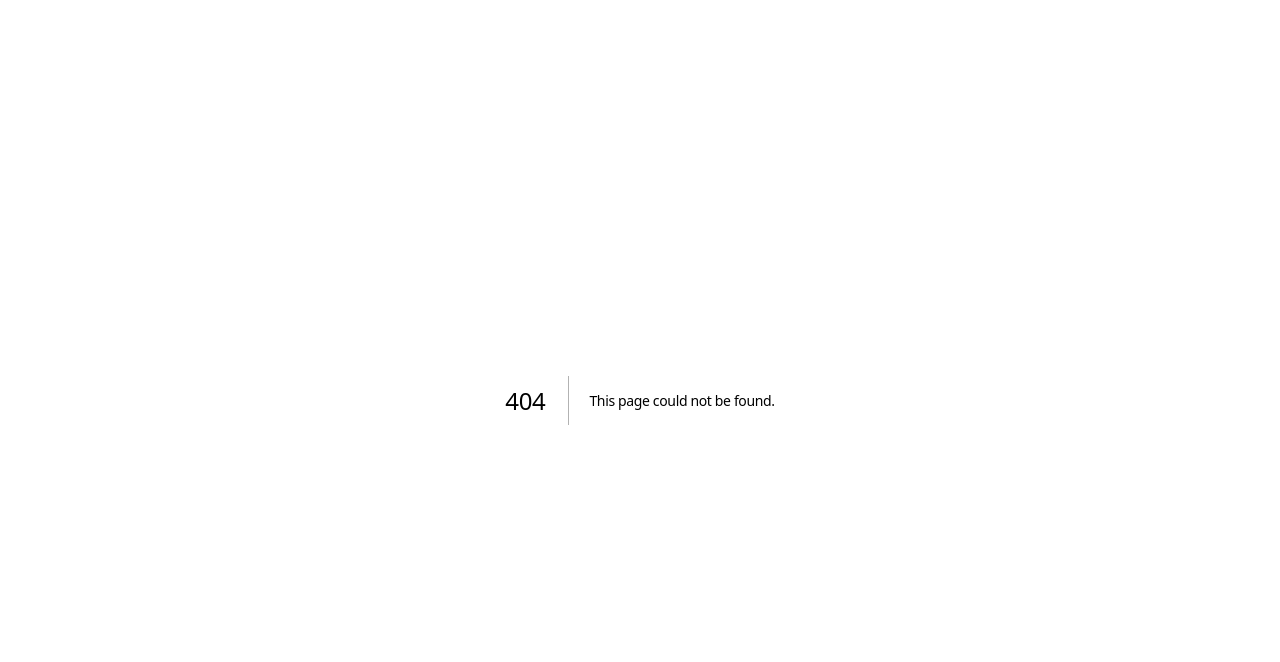
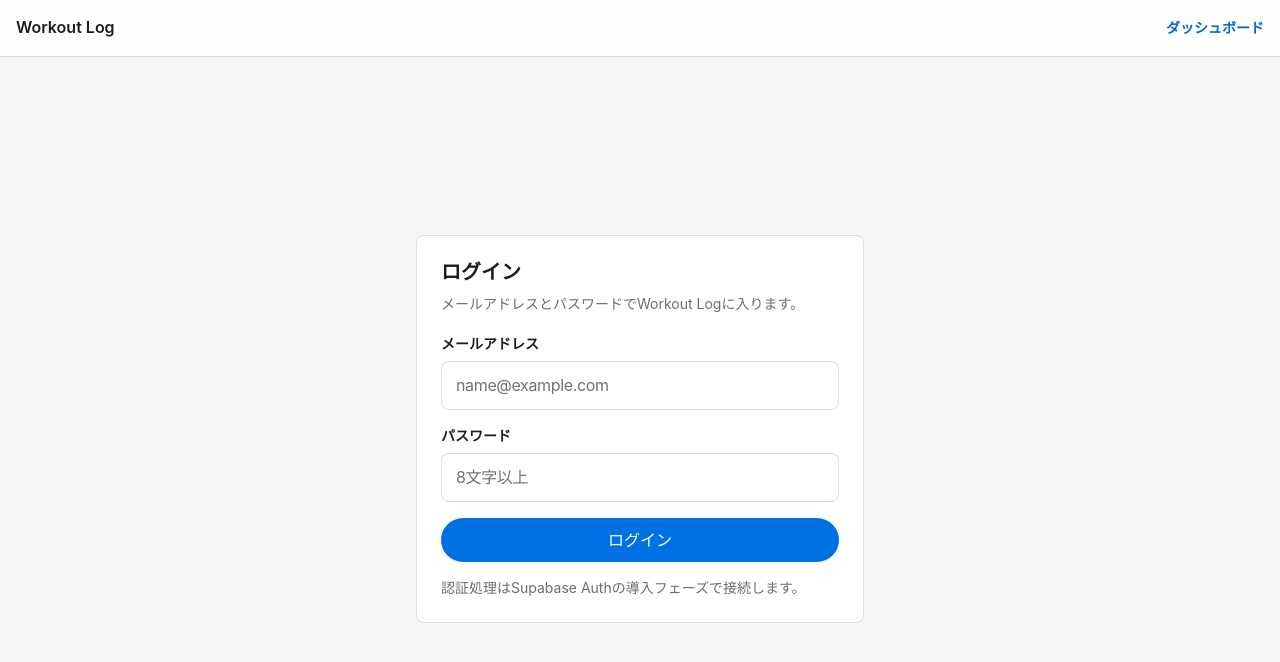
Before and after one commit to shnymywk/workout-log, a Next.js app: page /login in a window 1280 px wide. Before the commit this address had no page. Shown: the top 662 px of the page. Built offline with nearby package versions, Linux system fonts and the light colour scheme.

Commit message:
認証前後のレイアウトを分離

```diff
--- /dev/null
+++ b/app/(auth)/layout.tsx
@@ -0,0 +1,11 @@
+import type { ReactNode } from "react";
+
+import { AuthShell } from "@/components/layout/AuthShell";
+
+type AuthLayoutProps = {
+  children: ReactNode;
+};
+
+export default function AuthLayout({ children }: AuthLayoutProps) {
+  return <AuthShell>{children}</AuthShell>;
+}
--- /dev/null
+++ b/app/(auth)/login/page.tsx
@@ -0,0 +1,57 @@
+"use client";
+
+import styled from "styled-components";
+
+import {
+  Button,
+  Card,
+  CardBody,
+  CardDescription,
+  CardHeader,
+  CardTitle,
+  Field,
+  Input,
+  Label
+} from "@/components/primitives";
+
+const Form = styled.form`
+  display: grid;
+  gap: ${({ theme }) => theme.space[4]};
+`;
+
+const HelperText = styled.p`
+  margin: 0;
+  color: ${({ theme }) => theme.colors.textSecondary};
+  font-size: ${({ theme }) => theme.fontSizes.caption};
+  letter-spacing: ${({ theme }) => theme.letterSpacing.normal};
+`;
+
+export default function LoginPage() {
+  return (
+    <Card>
+      <CardHeader>
+        <CardTitle>ログイン</CardTitle>
+        <CardDescription>メールアドレスとパスワードでWorkout Logに入ります。</CardDescription>
+      </CardHeader>
+      <CardBody>
+        <Form>
+          <Field>
+            <Label htmlFor="email">メールアドレス</Label>
+            <Input id="email" type="email" autoComplete="email" placeholder="name@example.com" />
+          </Field>
+          <Field>
+            <Label htmlFor="password">パスワード</Label>
+            <Input
+              id="password"
+              type="password"
+              autoComplete="current-password"
+              placeholder="8文字以上"
+            />
+          </Field>
+          <Button type="submit">ログイン</Button>
+          <HelperText>認証処理はSupabase Authの導入フェーズで接続します。</HelperText>
+        </Form>
+      </CardBody>
+    </Card>
+  );
+}
--- /dev/null
+++ b/components/layout/AuthShell.tsx
@@ -0,0 +1,72 @@
+"use client";
+
+import Link from "next/link";
+import type { ReactNode } from "react";
+import styled from "styled-components";
+
+type AuthShellProps = {
+  children: ReactNode;
+};
+
+const Shell = styled.main`
+  min-height: 100vh;
+  background: ${({ theme }) => theme.colors.backgroundElevated};
+`;
+
+const Header = styled.header`
+  border-bottom: 1px solid ${({ theme }) => theme.colors.border};
+  background: rgba(255, 255, 255, 0.9);
+  backdrop-filter: saturate(180%) blur(20px);
+`;
+
+const HeaderInner = styled.div`
+  display: flex;
+  min-height: 3.5rem;
+  width: min(100% - 2rem, ${({ theme }) => theme.layout.contentMaxWidth});
+  align-items: center;
+  justify-content: space-between;
+  gap: ${({ theme }) => theme.space[4]};
+  margin: 0 auto;
+`;
+
+const Brand = styled(Link)`
+  color: ${({ theme }) => theme.colors.textPrimary};
+  font-family: ${({ theme }) => theme.fonts.display};
+  font-size: 1rem;
+  font-weight: 600;
+  letter-spacing: ${({ theme }) => theme.letterSpacing.normal};
+
+  &:hover {
+    text-decoration: none;
+  }
+`;
+
+const HeaderLink = styled(Link)`
+  color: ${({ theme }) => theme.colors.linkBlue};
+  font-size: ${({ theme }) => theme.fontSizes.caption};
+  font-weight: 600;
+  letter-spacing: ${({ theme }) => theme.letterSpacing.normal};
+`;
+
+const Content = styled.div`
+  display: grid;
+  width: min(100% - 2rem, 28rem);
+  min-height: calc(100vh - 3.5rem);
+  align-items: center;
+  margin: 0 auto;
+  padding: ${({ theme }) => theme.space[8]} 0;
+`;
+
+export function AuthShell({ children }: AuthShellProps) {
+  return (
+    <Shell>
+      <Header>
+        <HeaderInner>
+          <Brand href="/">Workout Log</Brand>
+          <HeaderLink href="/dashboard">ダッシュボード</HeaderLink>
+        </HeaderInner>
+      </Header>
+      <Content>{children}</Content>
+    </Shell>
+  );
+}
```
